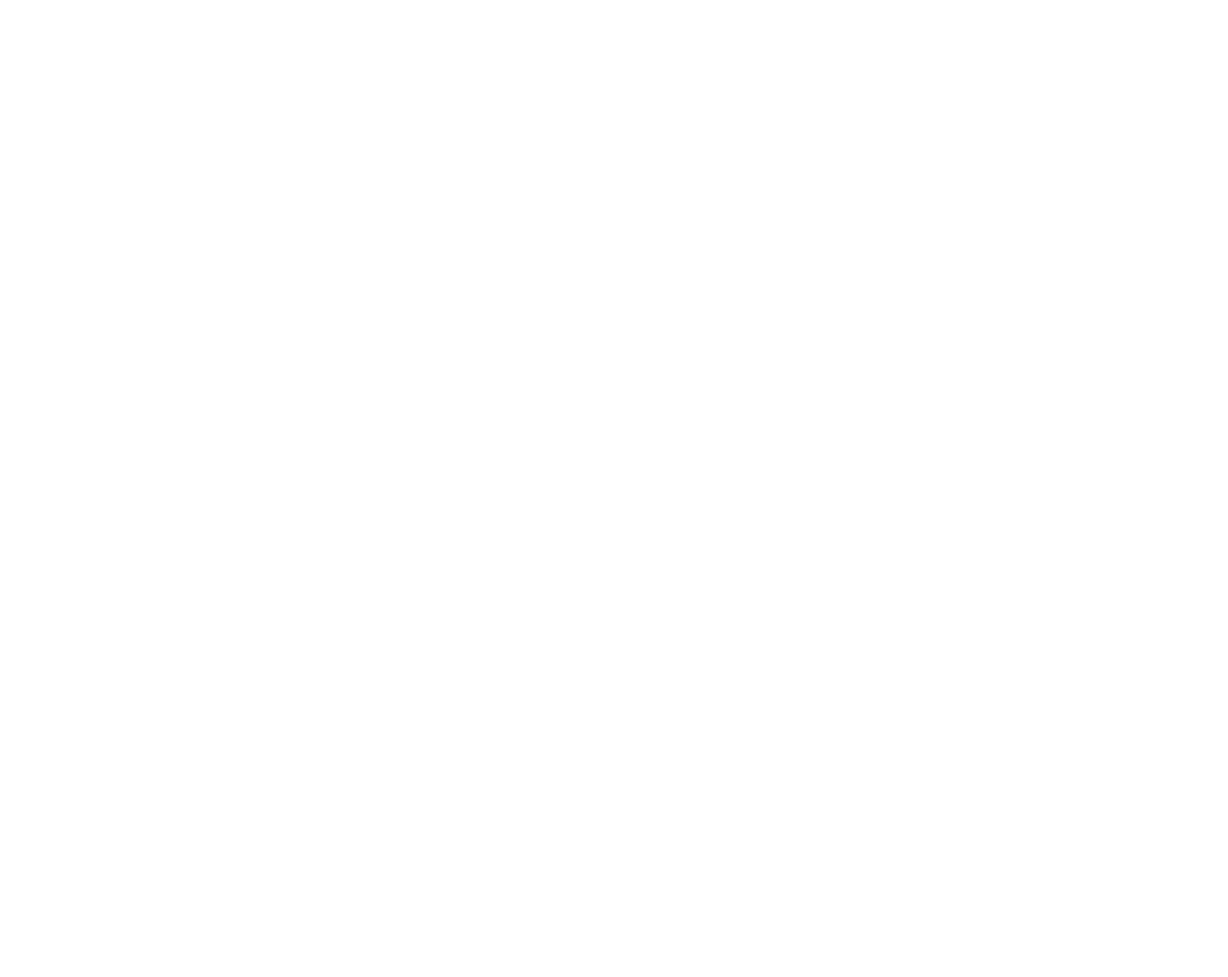
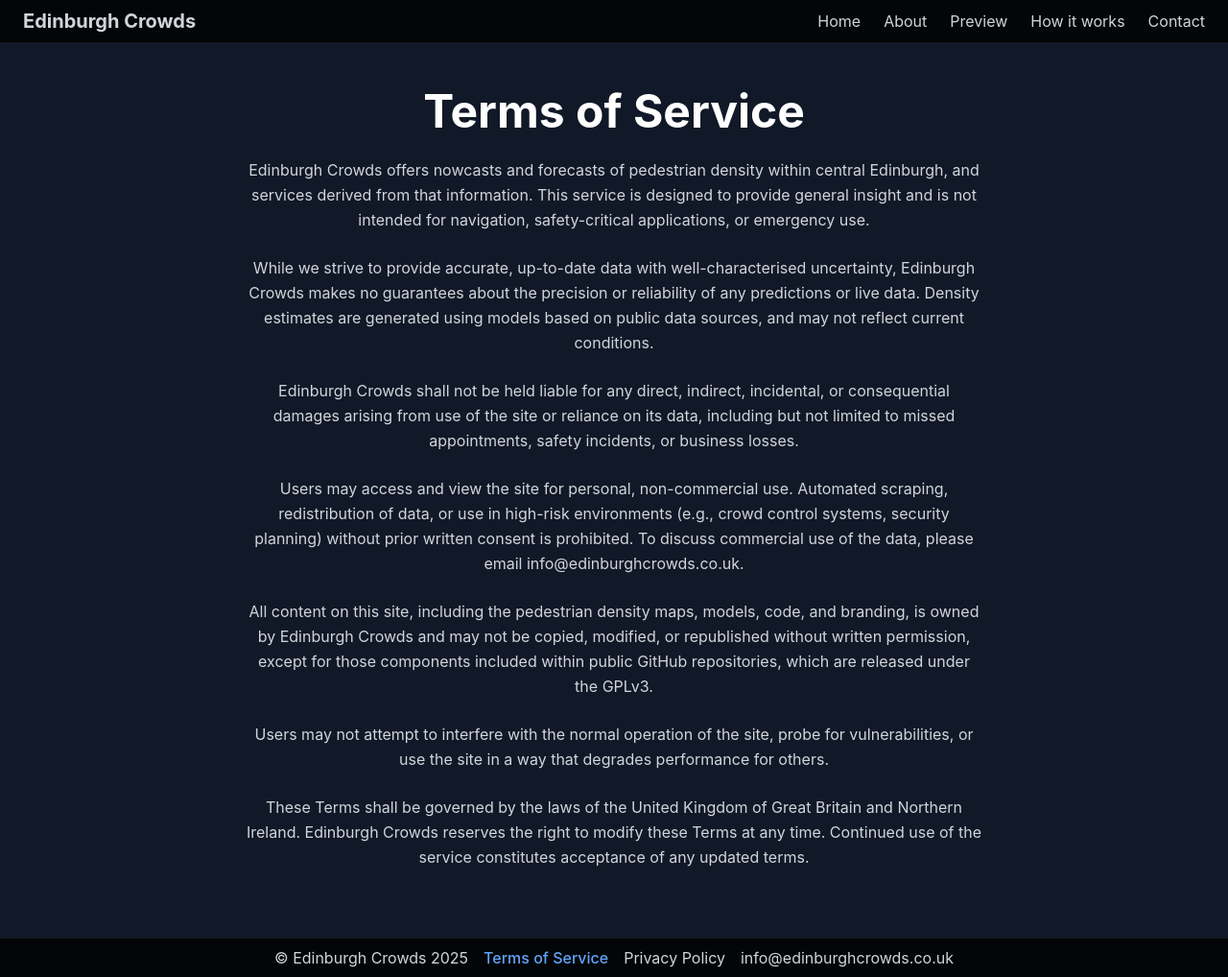
Before and after one commit to TristanGoss/edicrowds-frontend, a React (Create React App) app: page /terms in a window 1280 px wide. Before the commit this address had no page. Shown: the whole page at 96% size. Before the commit the page ends 800 px from the top, so only its background shows below. Built offline with nearby package versions, Linux system fonts and the light colour scheme.

Commit message:
Added a contact-us page, terms of use and a navbar.

```diff
--- a/package.json
+++ b/package.json
@@ -8,6 +8,7 @@
     "@testing-library/react": "^16.2.0",
     "@testing-library/user-event": "^13.5.0",
     "autoprefixer": "^10.4.21",
+    "lucide-react": "^0.483.0",
     "maplibre-gl": "^5.2.0",
     "postcss": "^8.5.3",
     "react": "^19.0.0",
--- a/src/App.jsx
+++ b/src/App.jsx
@@ -2,9 +2,11 @@
 import './App.css';
 import Splash from "./pages/Splash";
 import About from "./pages/About";
+import TermsOfService from "./pages/Terms";
 import Privacy from "./pages/Privacy";
 import How from "./pages/How";
 import Preview from "./pages/Preview";
+import Contact from "./pages/Contact";
 
 export default function App() {
   return (
@@ -12,9 +14,11 @@
       <Routes>
         <Route path="/" element={<Splash />} />
         <Route path="/about" element={<About />} />
+        <Route path="/terms" element={<TermsOfService />} />
         <Route path="/privacy" element={<Privacy />} />
         <Route path="/how" element={<How />} />
         <Route path="/preview" element={<Preview />} />
+        <Route path="/contact" element={<Contact />} />
       </Routes>
     </Router>
   );
--- a/src/components/Footer.jsx
+++ b/src/components/Footer.jsx
@@ -1,20 +1,20 @@
-import { Link } from "react-router-dom";
+import { Link, useLocation } from "react-router-dom";
 
 export default function Footer() {
-    return (
-      <footer className="bg-black bg-opacity-80 text-gray-300 text-center p-6">
-        <div className="container mx-auto flex flex-col md:flex-row justify-center gap-4">
-          <Link to="/" className="hover:text-white">Splash</Link>
-          <Link to="/about" className="hover:text-white">About</Link>
-          <Link to="/how" className="hover:text-white">How this Works</Link>
-          <Link to="/privacy" className="hover:text-white">Privacy Policy</Link>
-          <Link to="/preview" className="hover:text-white">Preview</Link>
-        </div>
-        <div className="container mx-auto flex flex-col md:flex-row justify-center gap-4">
-        <br/>
-        info@edinburghcrowds.co.uk<br/>
+  const location = useLocation();
+  const current = location.pathname;
+
+  const linkClass = (path) =>
+    `internal-link ${current === path ? "internal-link-active" : ""}`;
+
+  return (
+    <footer className="footer">
+      <div className="footer-links">
         © Edinburgh Crowds 2025
-        </div>
-      </footer>
-    );
-  }
+        <Link to="/terms" className={linkClass("/terms")}>Terms of Service</Link>
+        <Link to="/privacy" className={linkClass("/privacy")}>Privacy Policy</Link>
+        <a href="mailto:info@edinburghcrowds.co.uk" className="internal-link">info@edinburghcrowds.co.uk</a>
+      </div>
+    </footer>
+  );
+}
--- /dev/null
+++ b/src/components/Navbar.jsx
@@ -0,0 +1,48 @@
+import { useState } from "react";
+import { Link, useLocation } from "react-router-dom";
+import { Menu, X } from "lucide-react";
+
+export default function Navbar() {
+  const [open, setOpen] = useState(false);
+  const location = useLocation();
+  const current = location.pathname;
+
+  const linkClass = (path) =>
+    `internal-link ${current === path ? "internal-link-active" : ""}`;
+
+  const mobileLinkClass = (path) =>
+    `block internal-link ${current === path ? "internal-link-active" : ""}`;
+
+  return (
+    <nav className="navbar">
+      <div className="navbar-container">
+        <Link to="/" className="navbar-brand">Edinburgh Crowds</Link>
+        <button
+          onClick={() => setOpen(!open)}
+          className="menu-toggle-button"
+        >
+          {open ? <X className="w-6 h-6" /> : <Menu className="w-6 h-6" />}
+        </button>
+        <div className="hidden lg:flex space-x-6">
+          <Link to="/" className={linkClass("/")}>Home</Link>
+          <Link to="/about" className={linkClass("/about")}>About</Link>
+          <Link to="/preview" className={linkClass("/preview")}>Preview</Link>
+          <Link to="/how" className={linkClass("/how")}>How it works</Link>
+          <Link to="/contact" className={linkClass("/contact")}>Contact</Link>
+        </div>
+      </div>
+
+      <div
+        className={`mobile-menu overflow-hidden transition-all duration-500 ease-in-out ${
+          open ? "max-h-96 opacity-100" : "max-h-0 opacity-0"
+        }`}
+      >
+        <Link to="/" className={mobileLinkClass("/")}>Home</Link>
+        <Link to="/about" className={mobileLinkClass("/about")}>About</Link>
+        <Link to="/preview" className={mobileLinkClass("/preview")}>Preview</Link>
+        <Link to="/how" className={mobileLinkClass("/how")}>How it works</Link>
+        <Link to="/contact" className={mobileLinkClass("/contact")}>Contact</Link>
+      </div>
+    </nav>
+  );
+}
--- a/src/index.css
+++ b/src/index.css
@@ -56,4 +56,41 @@
   .no-wrap-link {
     @apply whitespace-nowrap inline-block text-blue-400 hover:underline;
   }
+
+  .navbar {
+    @apply bg-black bg-opacity-80 text-gray-300 text-center p-2;
+  }
+
+  .navbar-container {
+    @apply max-w-7xl mx-auto px-4 py-0 flex justify-between items-center;
+  }
+
+  .navbar-brand {
+    @apply text-xl font-bold text-gray-300;
+  }
+
+  .internal-link {
+    @apply text-gray-300 hover:text-white;
+  }
+
+  .mobile-menu {
+    @apply lg:hidden px-4 pb-0 space-y-2;
+    transition-property: max-height, opacity;
+  }
+
+  .footer {
+    @apply bg-black bg-opacity-80 text-gray-300 text-center p-2;
+  }
+
+  .footer-links {
+    @apply container mx-auto flex flex-col md:flex-row justify-center gap-4;
+  }
+
+  .menu-toggle-button {
+    @apply lg:hidden text-gray-300 hover:text-white transition-colors;
+  }
+
+  .internal-link-active {
+    @apply text-blue-400 font-medium;
+  }
 }
--- a/src/pages/About.jsx
+++ b/src/pages/About.jsx
@@ -1,8 +1,10 @@
 import Footer from "../components/Footer";
+import Navbar from "../components/Navbar";
 
 export default function About() {
   return (
     <div className="page-container">
+      <Navbar />
       <div className="content-box">
         <div className="max-w-3xl">
           <h1 className="page-title">About Edinburgh Crowds</h1>
@@ -38,7 +40,6 @@
           </p>
         </div>
       </div>
-
       <Footer />
     </div>
   );
--- /dev/null
+++ b/src/pages/Contact.jsx
@@ -0,0 +1,25 @@
+import Footer from "../components/Footer";
+import Navbar from "../components/Navbar";
+import MailingListButton from "../components/MailingListButton";
+
+export default function Contact() {
+  return (
+    <div className="page-container">
+      <Navbar />
+      <div className="content-box">
+        <div className="max-w-3xl">
+          <h1 className="page-title">Contact Details</h1>
+          <p className="text-block">
+            To get in contact with the Edinburgh Crowds product, please email
+            {' '}<a href="mailto:info@edinburghcrowds.co.uk" className="no-wrap-link">info@edinburghcrowds.co.uk</a>.
+          </p>
+          <p>
+            To stay updated with recent developments, including the all-important launch announcement, please join our mailing list:
+          </p>
+          <MailingListButton />
+        </div>
+      </div>
+      <Footer />
+    </div>
+  );
+}
--- a/src/pages/How.jsx
+++ b/src/pages/How.jsx
@@ -1,8 +1,10 @@
 import Footer from "../components/Footer";
+import Navbar from "../components/Navbar";
 
 export default function How() {
   return (
     <div className="page-container">
+      <Navbar />
       <div className="content-box">
         <div className="max-w-3xl">
           <h1 className="page-title">How This Works</h1>
@@ -61,8 +63,6 @@
           </p>
         </div>
       </div>
-
-      {/* Footer */}
       <Footer />
     </div>
   );
--- a/src/pages/Preview.jsx
+++ b/src/pages/Preview.jsx
@@ -1,10 +1,12 @@
 import Footer from "../components/Footer";
+import Navbar from "../components/Navbar";
 import MapDisplay from "../components/MapDisplay";
 
 export default function Preview() {
   return (
     <div className="page-container h-screen">
     {/* h-screen is essential here so that the map can fill the rest */}
+    <Navbar />
       <div className="flex items-center justify-center px-4 py-4 text-center">
         {/* similarly, we need a variant on content-box here*/}
         <div className="max-w-3xl">
@@ -15,11 +17,8 @@
           </p>
         </div>
       </div>
-
       {/* The map should take up the full remaining height */}
       <MapDisplay />
-
-      {/* Fixed Footer */}
       <Footer />
     </div>
   );
--- a/src/pages/Privacy.jsx
+++ b/src/pages/Privacy.jsx
@@ -1,8 +1,10 @@
 import Footer from "../components/Footer";
+import Navbar from "../components/Navbar";
 
 export default function PrivacyPolicy() {
   return (
     <div className="page-container">
+      <Navbar />
       <div className="content-box">
         <div className="max-w-3xl">
           <h1 className="page-title">Privacy Policy</h1>
@@ -11,7 +13,6 @@
             In order to protect the privacy of Edinburgh's residents and visitors, Edinburgh Crowds commits to the following:
           </p>
           <br/>
-
           <ul className="bullet-list">
             <li className="bullet-item">
               <span className="bullet-icon">•</span>
@@ -40,7 +41,6 @@
           </ul>
         </div>
       </div>
-
       <Footer />
     </div>
   );
--- /dev/null
+++ b/src/pages/Terms.jsx
@@ -0,0 +1,47 @@
+import Footer from "../components/Footer";
+import Navbar from "../components/Navbar";
+
+export default function TermsOfService() {
+  return (
+    <div className="page-container">
+      <Navbar />
+      <div className="content-box">
+        <div className="max-w-3xl">
+          <h1 className="page-title">Terms of Service</h1>
+          <p className="text-block">
+            Edinburgh Crowds offers nowcasts and forecasts of pedestrian density within central Edinburgh, and services derived from that information.
+            This service is designed to provide general insight and is not intended for navigation, safety-critical applications, or emergency use.
+          </p>
+          <p className="text-block">
+            While we strive to provide accurate, up-to-date data with well-characterised uncertainty, Edinburgh Crowds makes no guarantees about the precision
+            or reliability of any predictions or live data. Density estimates are generated using models based on public data sources,
+            and may not reflect current conditions.
+          </p>
+          <p className="text-block">
+            Edinburgh Crowds shall not be held liable for any direct, indirect, incidental, or consequential damages arising from use of the site
+            or reliance on its data, including but not limited to missed appointments, safety incidents, or business losses.
+          </p>
+          <p className="text-block">
+            Users may access and view the site for personal, non-commercial use. Automated scraping, redistribution of data,
+            or use in high-risk environments (e.g., crowd control systems, security planning) without prior written consent is prohibited.
+            To discuss commercial use of the data, please email info@edinburghcrowds.co.uk.
+          </p>
+          <p className="text-block">
+            All content on this site, including the pedestrian density maps, models, code, and branding, is owned by Edinburgh Crowds
+            and may not be copied, modified, or republished without written permission, except for those components included within public
+            GitHub repositories, which are released under the GPLv3.
+          </p>
+          <p className="text-block">
+            Users may not attempt to interfere with the normal operation of the site, probe for vulnerabilities,
+            or use the site in a way that degrades performance for others.
+          </p>
+          <p className="text-block">
+            These Terms shall be governed by the laws of the United Kingdom of Great Britain and Northern Ireland. Edinburgh Crowds reserves
+            the right to modify these Terms at any time. Continued use of the service constitutes acceptance of any updated terms.
+          </p>
+        </div>
+      </div>
+      <Footer />
+    </div>
+  );
+}
```
Also changed, not shown: src/pages/Splash.jsx (+6 -6 lines), 1 other file (tests, documents, lock files or other folders).
